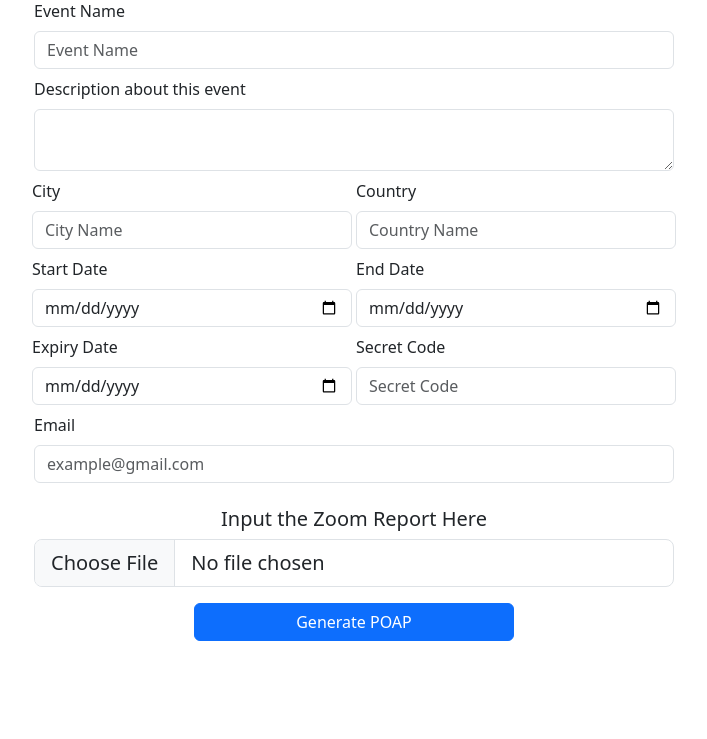
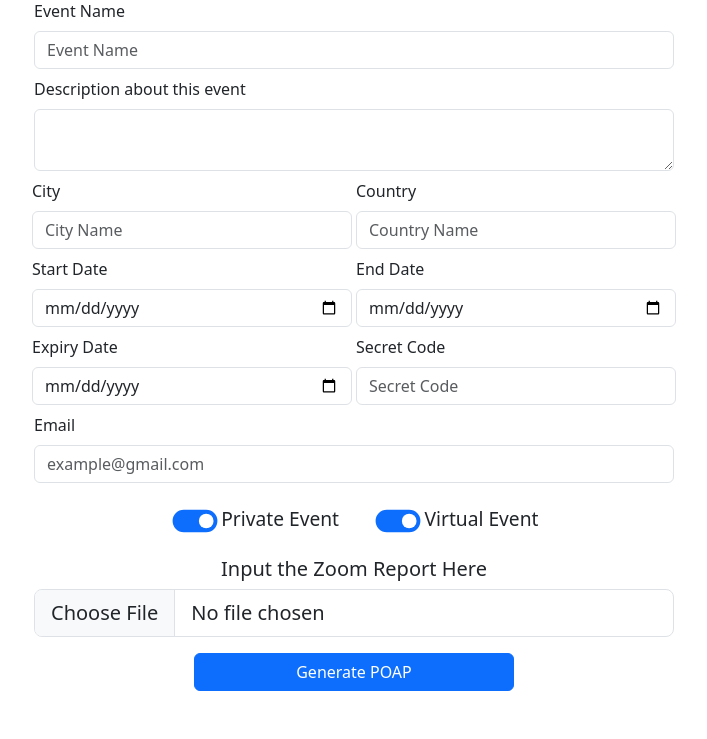
Before and after one commit to SR-005/RollCall3, a Flask app: page / in a window 1280 px wide. Shown: the part 197-936 px from the top of the page, without its empty margins (286-993 px from the left). Before the commit the page ends 838 px from the top, so only its background shows below. Run offline with Flask 3, Linux system fonts and the light colour scheme; parts of the project's set-up code (start-up, migrations or seed data) failed here and were passed over.

Commit message:
added checkboxes and fields

```diff
--- a/app.py
+++ b/app.py
@@ -1,7 +1,6 @@
 from flask import Flask, request, render_template, flash, redirect, url_for
 import os
-from . import rollcall3
-
+from rollcall import main as rollcallfunction
 
 app=Flask(__name__)
 app.config["UPLOADFOLDER"]="uploads"
@@ -19,6 +18,9 @@ def index():
     email=None
     eventurl=None
     alerts=None
+    privateevent=None
+    virtualevent=None
+
     if request.method=="POST":
         eventname = request.form.get("eventname")
         description = request.form.get("description")
@@ -29,6 +31,8 @@ def index():
         expirydate = request.form.get("expirydate")
         secretcode = request.form.get("secretcode")
         email = request.form.get("email")
+        privateevent=request.form.get("privateevent")
+        virtualevent=request.form.get("virtualevent")
         zoomreport = request.files.get("zoomreport")
         if zoomreport and zoomreport.filename != "":
             filename=zoomreport.filename.lower()
@@ -49,7 +53,8 @@ def index():
         print("Expiry Date:", expirydate)
         print("Secret Code:", secretcode)
         print("Email:", email)
-
+        print("Private Event:", privateevent)
+        print("Virtual Event:", virtualevent)
 
     return render_template("index.html",alerts=alerts)
 
--- a/rollcall3.py
+++ b/rollcall.py
@@ -5,7 +5,7 @@ from dotenv import load_dotenv
 import requests
 import json
 
-def rollcall3():
+def main():
     #LOADING CREDENTIALS FROM .ENV
     load_dotenv()
     API_KEY = os.getenv("POAP_API_KEY")
@@ -126,4 +126,4 @@ def rollcall3():
 
     res = requests.post(url, headers=headers, json=payload)
     print(res.status_code, res.text)
-rollcall3()
+main()
--- a/static/style.css
+++ b/static/style.css
@@ -13,3 +13,14 @@
   font-family: "Gunken", sans-serif;
   margin-top: 0px;
 }
+
+.big-switch{
+  width: 3rem;    /* default ~2rem */
+  height: 1.5rem; /* default ~1rem */
+  transform: scale(1.4); /* scales the whole toggle */
+  margin-right: 20px; /* adjust spacing */
+}
+
+.big-switch-label{
+  transform: scale(1.2);
+}
--- a/templates/index.html
+++ b/templates/index.html
@@ -70,7 +70,21 @@
                 <label for="emailFormControlInput" class="form-label">Email</label>
                 <input type="email" class="form-control" name="email" id="emailFormControlInput" placeholder="example@gmail.com">
             </div>
-            <!-- upload div        -->
+            <!-- switch div-->
+            <div class="datediv d-flex justify-content-center gap-1 mb-2 mt-4 ">
+                <!-- private event toggle -->
+                <div class="form-check form-switch me-md-5 d-flex align-items-center">
+                    <input class="form-check-input big-switch" name="privateevent" type="checkbox" role="switch" id="switchCheckChecked" checked>
+                    <label class="form-check-label big-switch-label" for="switchCheckChecked">Private Event</label>
+                </div>
+                <!-- virtual event toggle    -->
+                <div class="form-check form-switch d-flex align-items-center">
+                    <input class="form-check-input big-switch" name="virtualevent" type="checkbox" role="switch" id="switchCheckChecked" checked>
+                    <label class="form-check-label big-switch-label" for="switchCheckChecked">Virtual Event</label>
+                </div>
+            </div>
+
+            <!-- upload div-->
             <div class="mt-4">
                 <h5 class="text-center">Input the Zoom Report Here</h5>
                 {% if alerts %}
--- /dev/null
+++ b/uploads/collectors-200582.csv
@@ -0,0 +1 @@
+address,ens
```
Lines whose indentation alone changed are shown as unchanged.
